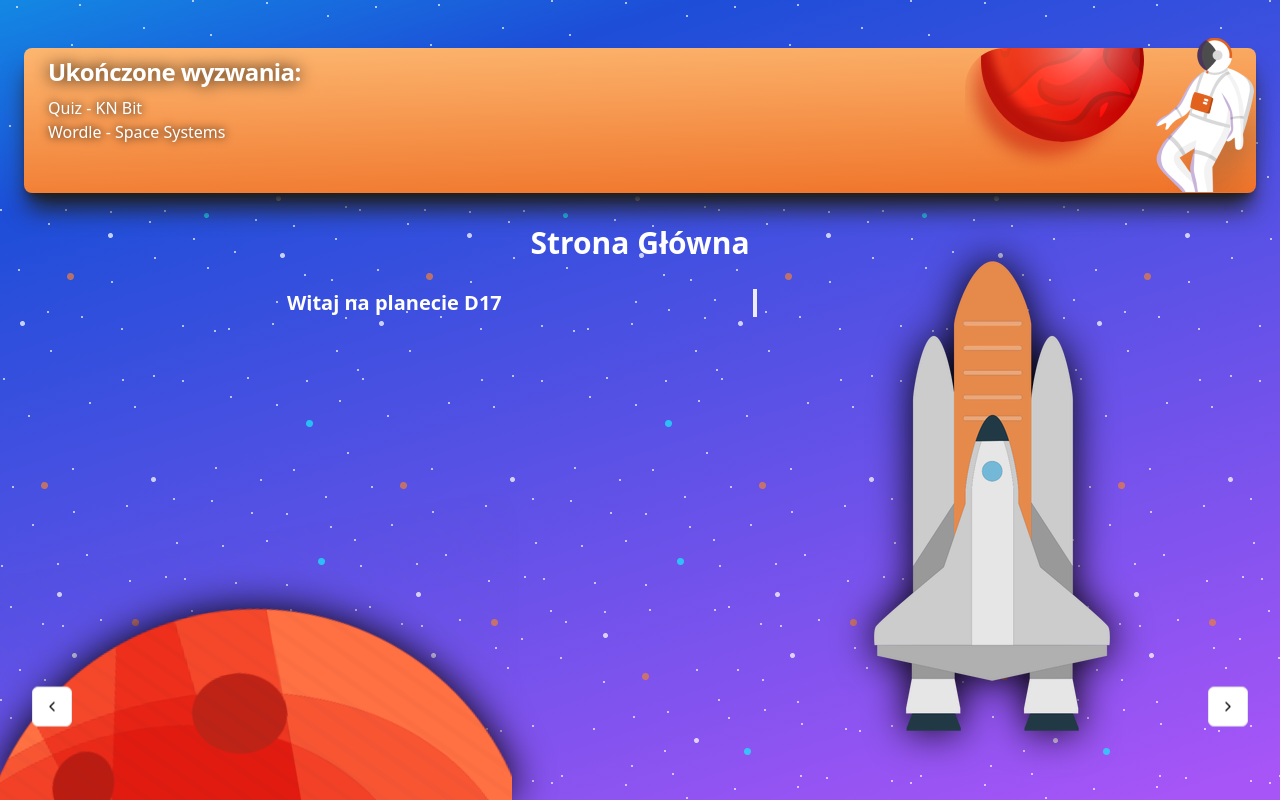
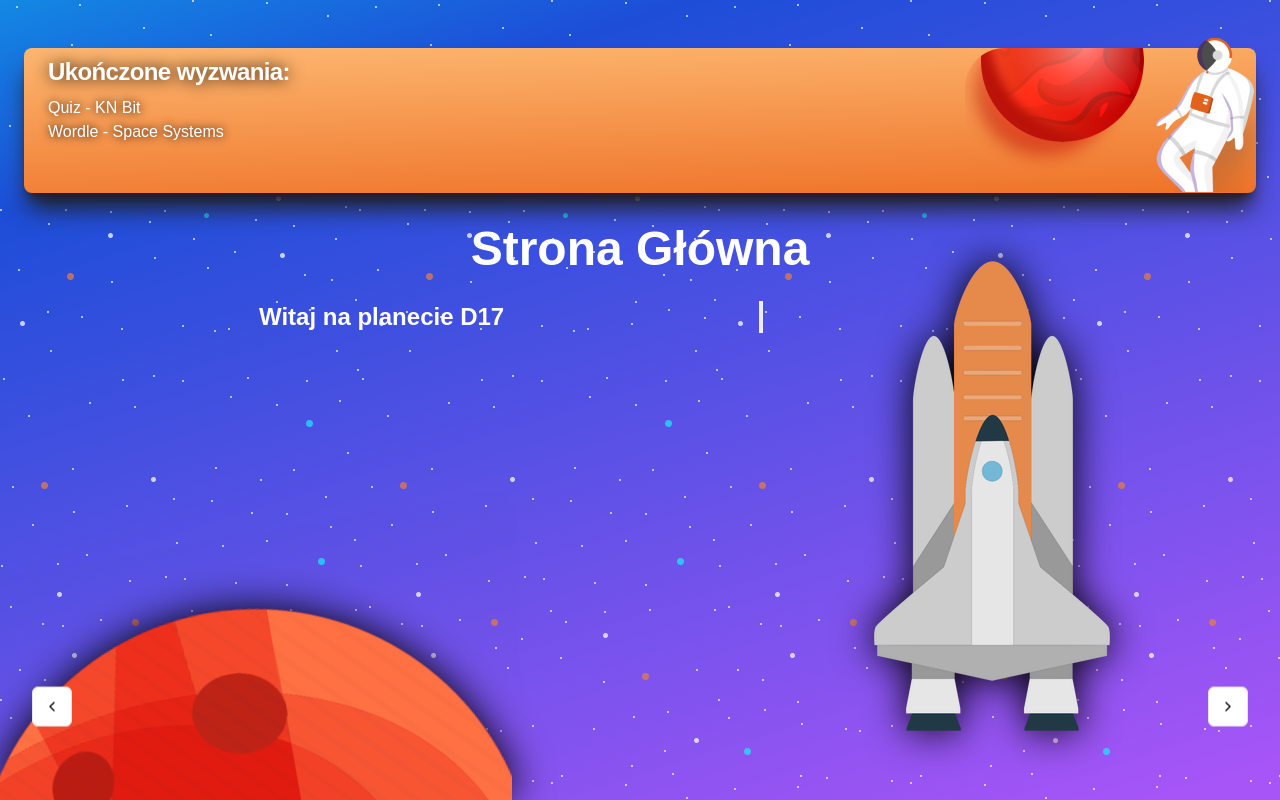
Before and after one commit to snickerdoodle2/hackathon, a React (Vite) app: page / in a window 1280 px wide. Built offline with nearby package versions, Linux system fonts and the light colour scheme.

Commit message:
background changes (#23)
* background changes

* format and lint

```diff
--- a/public/sections/3.json
+++ b/public/sections/3.json
@@ -1,7 +1,7 @@
 {
     "id": 3,
     "name": "AGH Space Systems",
-    "localizationTips": "Weź dwa i potem odejmij dwa i wpisz ten kod",
+    "localizationTips": "Weź dwa i potem odejmij cztery ",
     "localization": "sala 2.41",
     "tasks": [
         {
--- a/src/components/ui/Background.tsx
+++ b/src/components/ui/Background.tsx
@@ -13,8 +13,14 @@ const Background = ({ children, animationClass }: BackgroundProps) => {
         >
             <div
                 className={`h-screen w-screen absolute bg-[url('/assets/Starts.png')] ${animationClass}`}
-            ></div>
-            <div className='relative z-10 h-screen flex flex-col flex-1 py-12 px-6'>
+            >
+                <img
+                    src='/assets/satellite.png'
+                    className='absolute top-[290px] animate-float'
+                />
+            </div>
+
+            <div className='relative z-10 h-screen flex flex-col flex-1 py-12 px-6 font-poppins'>
                 {children}
             </div>
         </div>
--- a/src/components/ui/SectionInfo.tsx
+++ b/src/components/ui/SectionInfo.tsx
@@ -25,16 +25,16 @@ const SectionInfo = ({ currentSectionId }: Props) => {
     return (
         <motion.div
             key={currentSectionId}
-            className='m-8 text-center'
-            initial={{ opacity: 0, y: -40 }}
+            className='mt-8 text-center'
+            initial={{ opacity: 0, y: -20 }}
             animate={{ opacity: 1, y: 0 }}
-            exit={{ opacity: 0, y: -40 }}
-            transition={{ duration: 1, ease: 'easeIn' }}
+            exit={{ opacity: 0, y: -20 }}
+            transition={{ duration: 1, ease: 'easeOut' }}
         >
-            <h1 className='text-white text-3xl font-bold animate-pulse2'>
+            <h1 className='text-white text-5xl font-bold animate-pulse2 font-poppins    '>
                 {currentSection?.getName()}
             </h1>
-            <p className='text-white mt-7 animate-typing overflow-hidden whitespace-nowrap border-r-4 border-r-white pr-5 text-xl text-white font-bold'>
+            <p className='text-white mt-7 animate-typing overflow-hidden whitespace-nowrap border-r-4 border-r-white pr-5 text-2xl text-white font-bold font-poppins'>
                 {currentSection?.getHint()}
             </p>
         </motion.div>
--- a/src/index.css
+++ b/src/index.css
@@ -1,6 +1,33 @@
 @tailwind base;
 @tailwind components;
 @tailwind utilities;
+
+@keyframes float {
+    0% {
+        transform: translate(-230, -150);
+        rotate: 180deg;
+    }
+    25% {
+        transform: translate(423px, 0px);
+        rotate: 40deg;
+    }
+    50% {
+        transform: translate(100px, -353px);
+        rotate: 80deg;
+    }
+    75% {
+        transform: translate(0, 120px);
+        rotate: 40deg;
+    }
+    100% {
+        transform: translate(-30, -70);
+        rotate: 0deg;
+    }
+}
+
+.animate-float {
+    animation: float 60s linear infinite;
+}
 
 @keyframes spin2 {
     to {
--- a/tailwind.config.js
+++ b/tailwind.config.js
@@ -17,6 +17,9 @@ module.exports = {
             },
         },
         extend: {
+            fontFamily: {
+                poppins: ['Poppins', 'sans-serif'],
+            },
             colors: {
                 border: 'hsl(var(--border))',
                 input: 'hsl(var(--input))',
```
Also changed, not shown: assets/comet.png (added), assets/satellite.png (added).
